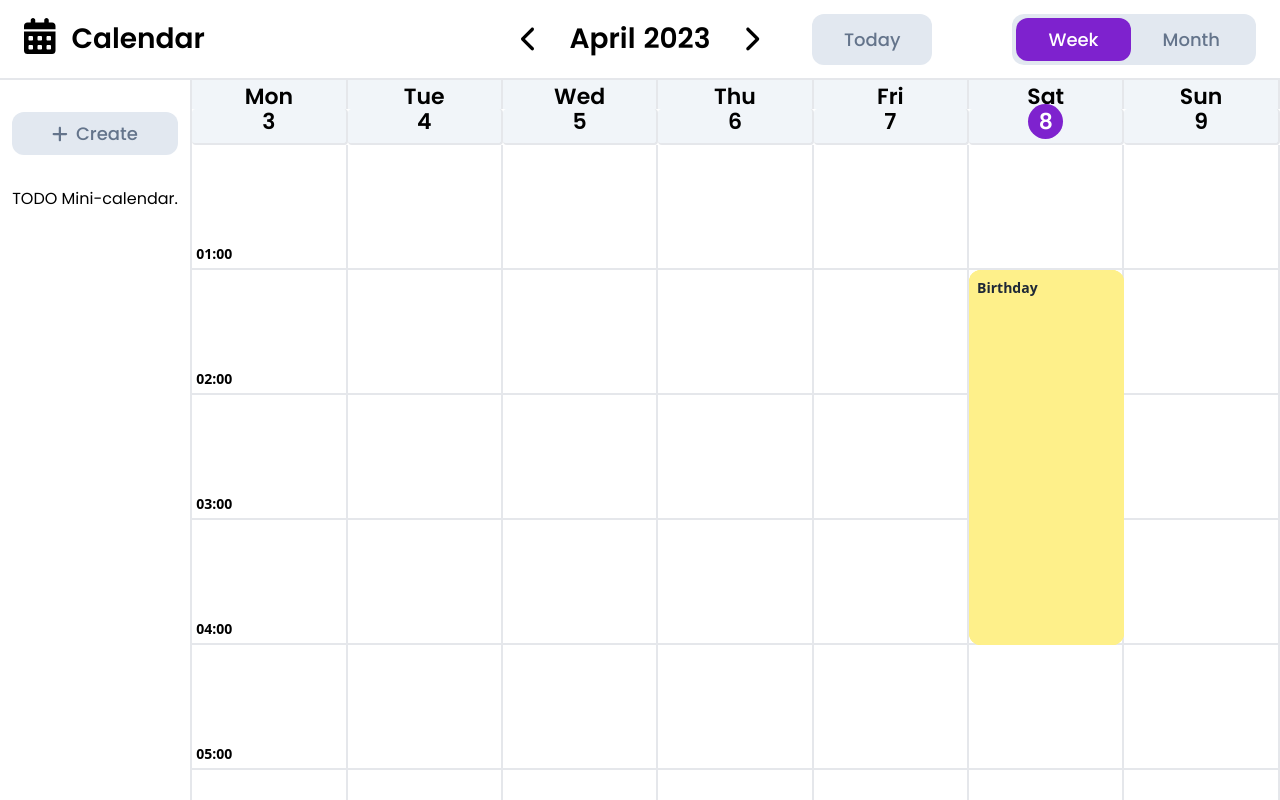
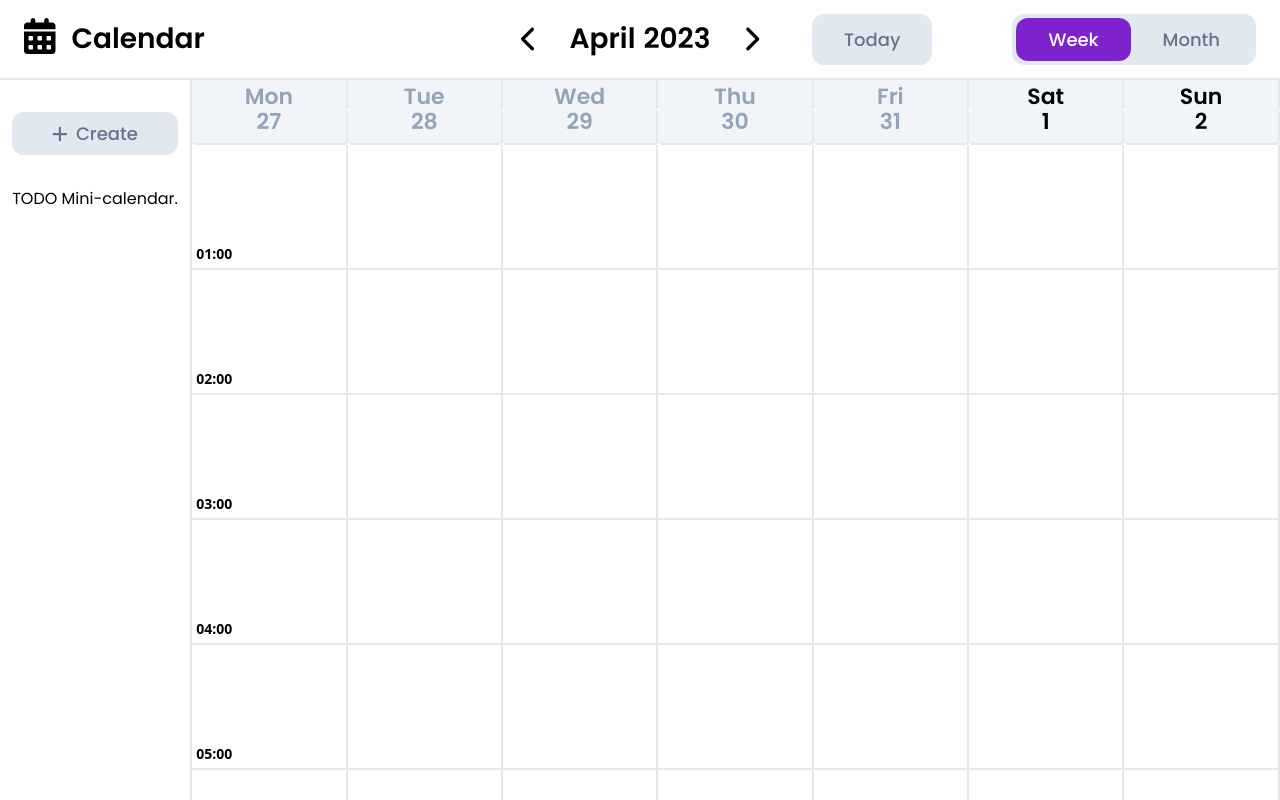
Before and after one commit to itsDaiton/calendar-app, a React (Vite) app: page / in a window 1280 px wide. Both pictures are taken after a click on the label "Week". Built offline with nearby package versions, Linux system fonts and the light colour scheme.

Commit message:
new render method for events in week view

```diff
--- a/src/components/Event.tsx
+++ b/src/components/Event.tsx
@@ -1,30 +1,24 @@
 import { EventType } from '../../utils/data';
-import { useAppSelector } from '../../utils/hooks';
-import { selectView } from '../slices/viewSlice';
 
-const Event = ({ title, from, to, color }: EventType) => {
-  const view: string = useAppSelector(selectView)
+type EventProps = {
+  event: EventType;
+  height: string;
+  top: string;
+  width: string;
+  left: string;
+  eventsPerDay: number;
+}
 
-  if (view === 'week') {
-    const start: number = from.hour()
-    const end: number = to.hour()
-    const top: string = `${(start / 24) * 100}%`
-    const height: string = `${((end - start) / 24) * 100}%`
+const Event = ({ event, height, top, width, left, eventsPerDay }: EventProps) => {
 
-    return (
-      <div
-        className={`absolute left-0 ${color} w-full rounded-xl pt-2 pl-2 text-gray-800`}
-        style={{ top, height }}
-      >
-        {title}
-      </div>
-    )
-  }
-  else {
-    return (
-      <div>TODO - month view</div>
-    )
-  }
+  return (
+    <div
+      className={`absolute ${event.color} rounded-xl pt-2 pl-2 text-gray-800`}
+      style={{ top, left, height, width }}
+    >
+      {eventsPerDay > 2 ? '' : event.title}
+    </div>
+  )
 }
 
 export default Event
--- a/src/components/WeekCell.tsx
+++ b/src/components/WeekCell.tsx
@@ -1,6 +1,7 @@
 import dayjs from 'dayjs'
 import Event from './Event'
 import isBetween from 'dayjs/plugin/isBetween'
+import { EventType } from '../../utils/data'
 
 dayjs.extend(isBetween)
 
@@ -9,44 +10,110 @@ type CalendarCellProps = {
   index: number;
 }
 
-const WeekCell = ({ hours, index }: CalendarCellProps) => {
-
-  const test = [
+const events = [
   {
     id: 1,
     title: 'Birthday',
-      from: dayjs().hour(1),
-      to: dayjs().hour(4),
+    from: dayjs().hour(1).subtract(5, 'day'),
+    to: dayjs().hour(4).subtract(5, 'day'),
     color: 'bg-yellow-200',
   },
   {
     id: 2,
     title: 'Meeting',
-      from: dayjs().hour(10),
-      to: dayjs().hour(14),
+    from: dayjs().hour(10).subtract(5, 'day'),
+    to: dayjs().hour(14).subtract(5, 'day'),
     color: 'bg-blue-300',
   },
   {
     id: 3,
-      title: 'Meeting 2',
-      from: dayjs().hour(12),
-      to: dayjs().hour(14),
+    title: 'Party',
+    from: dayjs().hour(12).subtract(5, 'day'),
+    to: dayjs().hour(20).subtract(5, 'day'),
     color: 'bg-red-500',
+  },
+  {
+    id: 4,
+    title: 'Party',
+    from: dayjs().hour(7).subtract(5, 'day'),
+    to: dayjs().hour(16).subtract(5, 'day'),
+    color: 'bg-yellow-600',
+  },
+  {
+    id: 70,
+    title: 'Party',
+    from: dayjs().hour(7).subtract(5, 'day'),
+    to: dayjs().hour(18).subtract(5, 'day'),
+    color: 'bg-black',
+  },
+  {
+    id: 70,
+    title: 'Party',
+    from: dayjs().hour(1).subtract(4, 'day'),
+    to: dayjs().hour(3).subtract(4, 'day'),
+    color: 'bg-pink-500',
+  },
+  {
+    id: 70,
+    title: 'Party',
+    from: dayjs().hour(1),
+    to: dayjs().hour(3),
+    color: 'bg-pink-500',
+  },
+]
+
+const WeekCell = ({ hours, index }: CalendarCellProps) => {
+
+  const sortedEvents: EventType[] = [...events].sort(
+    (a, b) => dayjs(a.from).diff(dayjs(b.from))
+  )
+
+  const eventsPerDay: EventType[] = sortedEvents.filter(
+    (event) => {
+      const start: number = event.from.hour()
+      const end: number = event.to.hour()
+      return hours.some(hour => hour.isBetween(event.from, event.to, null, '[]')) && (start !== end)
     }
-  ]
+  )
+
+  console.log(eventsPerDay)
 
   return (
     <div className={`w-[14.28%] flex flex-col relative`}>
-      {hours.map((hour, i) => (
-        <div key={hour.format()} className='h-[125px] border-b-2 border-r-2 text-sm flex justify-start p-1 items-end font-semibold'>
+      {hours.map((hour) => {
+        return (
+          <div
+            key={hour.format()}
+            className='h-[125px] border-b-2 border-r-2 text-sm flex justify-start p-1 items-end font-semibold'
+          >
+            <span className='z-50'>
               {index % 7 === 0 ? hour.format('HH:mm') : ''}
-          {test
-            .filter(({ from, to }) => hour.isBetween(from, to, null, '[]'))
-            .map((event, j) => (
-              <Event key={`${i}-${j}`} {...event}/>
-            ))}
+            </span>
           </div>
-      ))}
+        )
+      })}
+      {eventsPerDay.map((event, i) => {
+        const start: number = event.from.hour()
+        const end: number = event.to.hour()
+        const height: string = `${((end - start) / 24) * 100}%`
+        const width: string = `${100 / eventsPerDay.length}%`
+        const top: string = `${(start / 24) * 100}%`
+        const left: string = `${i * (100 / eventsPerDay.length)}%`
+
+        console.log(eventsPerDay.length)
+
+        return (
+          <Event
+            key={event.id}
+            event={event}
+            height={height}
+            width={width}
+            top={top}
+            left={left}
+            eventsPerDay={eventsPerDay.length}
+          />
+        )
+      })}
     </div>
   )
 }
--- a/utils/data.ts
+++ b/utils/data.ts
@@ -1,3 +1,4 @@
+import { current } from "@reduxjs/toolkit";
 import dayjs from "dayjs";
 import weekOfYear from 'dayjs/plugin/weekOfYear'
 
@@ -50,7 +51,14 @@ export const getCurrentYear = (): number => {
 }
 
 export const getCurrentWeek = (): number => {
-  return currentDate.week()
+  let currentWeek: number
+  if (currentDate.day(0)) {
+    currentWeek = currentDate.subtract(1, 'week').week()
+  }
+  else {
+    currentWeek = currentDate.week()
+  }
+  return currentWeek
 }
 
 export const getFirstDayOfWeek = (year: number, month: number, week: number): dayjs.Dayjs => {
```
Lines whose indentation alone changed are shown as unchanged.
